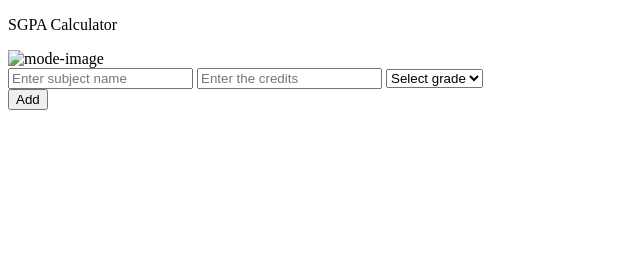
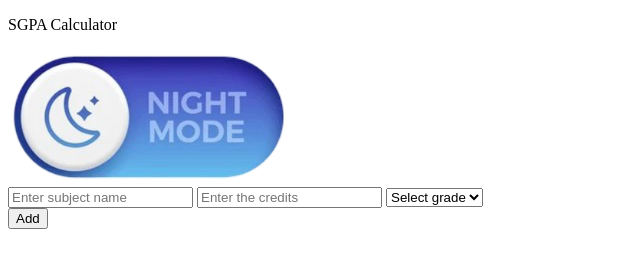
Before and after one commit to bolanpartik/sgpa-calculator, a plain HTML site: page index.html in a window 1280 px wide. Shown: the whole page, without its empty margins (0-640 px from the left). Drawn offline with Linux system fonts and the light colour scheme.

Commit message:
add image source

```diff
--- a/index.html
+++ b/index.html
@@ -10,7 +10,7 @@
     <header>
         <p>SGPA Calculator</p>
         <div id="switch-modes">
-            <img src="" alt="mode-image" id="mode-img">
+            <img src="assests/dark.png" alt="mode-image" id="mode-img">
         </div>
     </header>
     <main>
```
